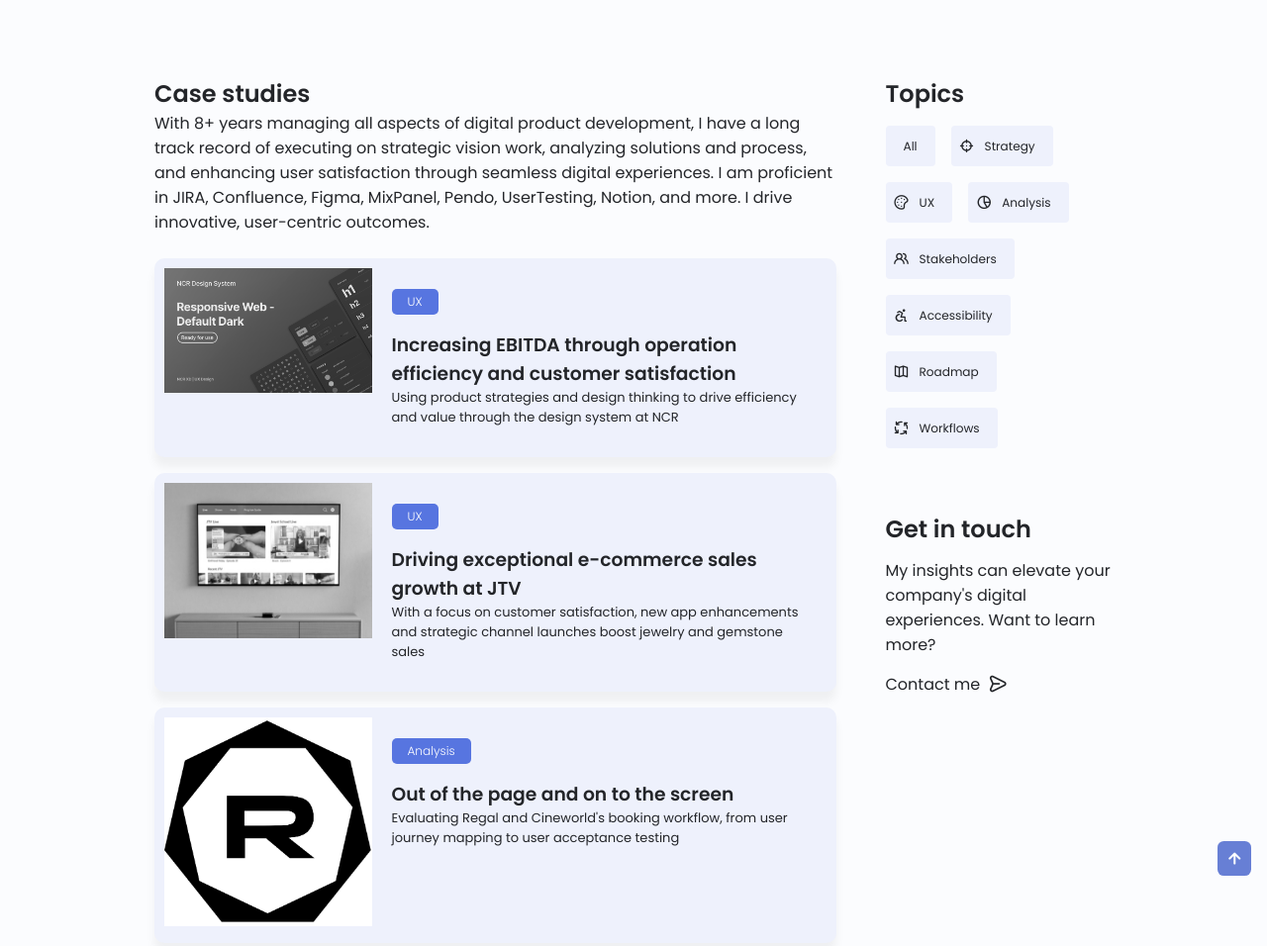
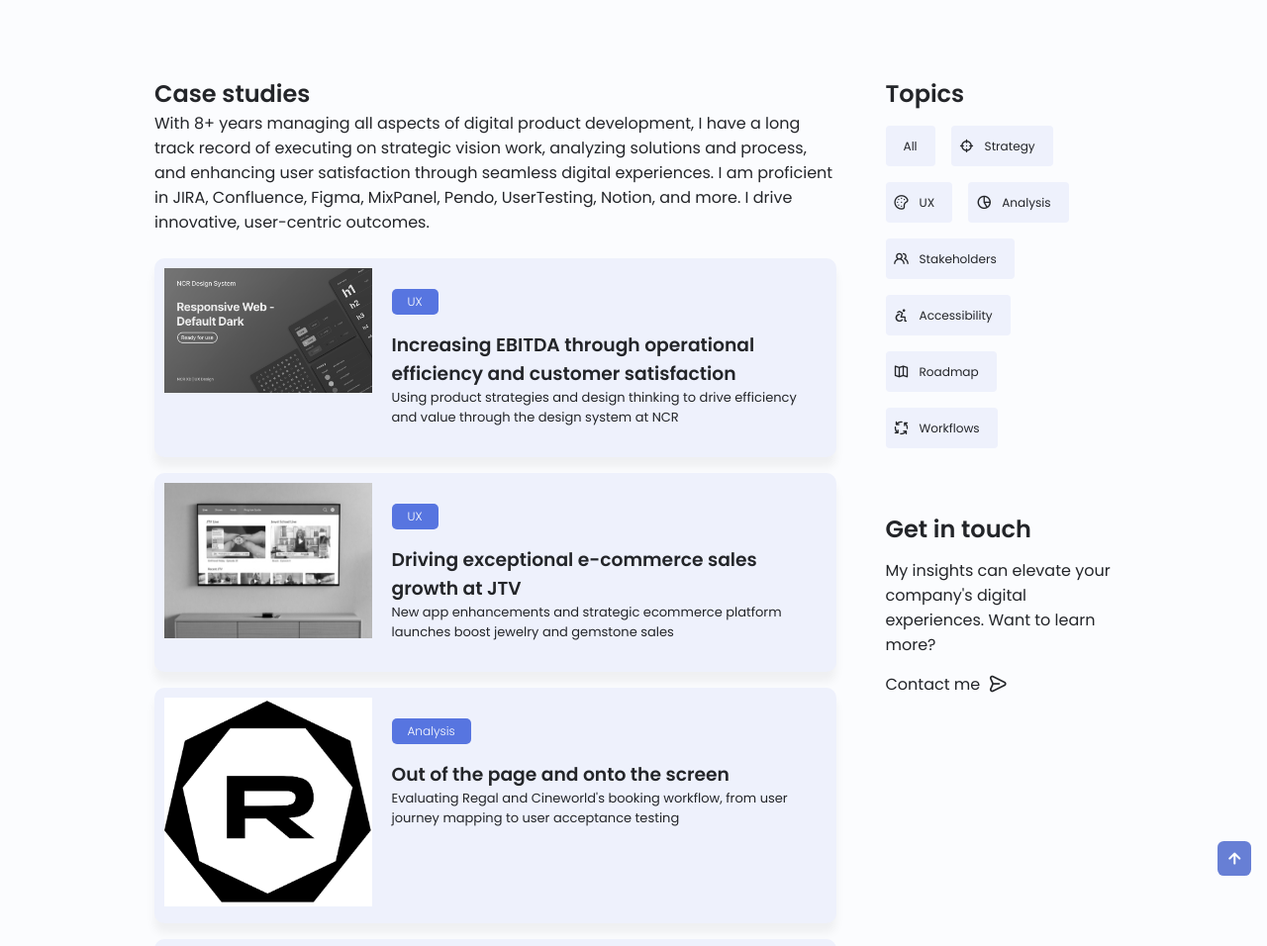
Before and after one commit to emiquesorito/emilyholcomb, a website: page portfolio.html in a window 1280 px wide. Shown: the part 75-1031 px from the top of the page at 99% size. Drawn offline with nearby package versions, Linux system fonts and the light colour scheme; grey boxes are pictures that could not be loaded.

Commit message:
Updated typos

```diff
--- a/portfolio.html
+++ b/portfolio.html
@@ -101,7 +101,7 @@
                                 <div class="blog-content-wrapper">
                                     <div class="blog-topic text-tiny">UX</div>
                                     <h3 class="h3">
-                                        Increasing EBITDA through operation efficiency and customer satisfaction
+                                        Increasing EBITDA through operational efficiency and customer satisfaction
                                     </h3>
                                     <p class="blog-text">
                                         Using product strategies and design thinking to drive efficiency and value through the design system at NCR
@@ -124,7 +124,7 @@
                                         Driving exceptional e-commerce sales growth at JTV
                                     </h3>
                                     <p class="blog-text">
-                                        With a focus on customer satisfaction, new app enhancements and strategic channel launches boost jewelry and gemstone sales
+                                        New app enhancements and strategic ecommerce platform launches boost jewelry and gemstone sales
                                     </p>
                                 </div>
                             </div>
@@ -141,7 +141,7 @@
                                 <div class="blog-content-wrapper">
                                     <div class="blog-topic text-tiny">Analysis</div>
                                     <h3 class="h3">
-                                        Out of the page and on to the screen
+                                        Out of the page and onto the screen
                                     </h3>
                                     <p class="blog-text">
                                         Evaluating Regal and Cineworld's booking workflow, from user journey mapping to user acceptance testing
```
Also changed, not shown: index.html (+4 -2 lines), portfolio/NCR-Design-System.html (+2 -2 lines), 1 other file.
